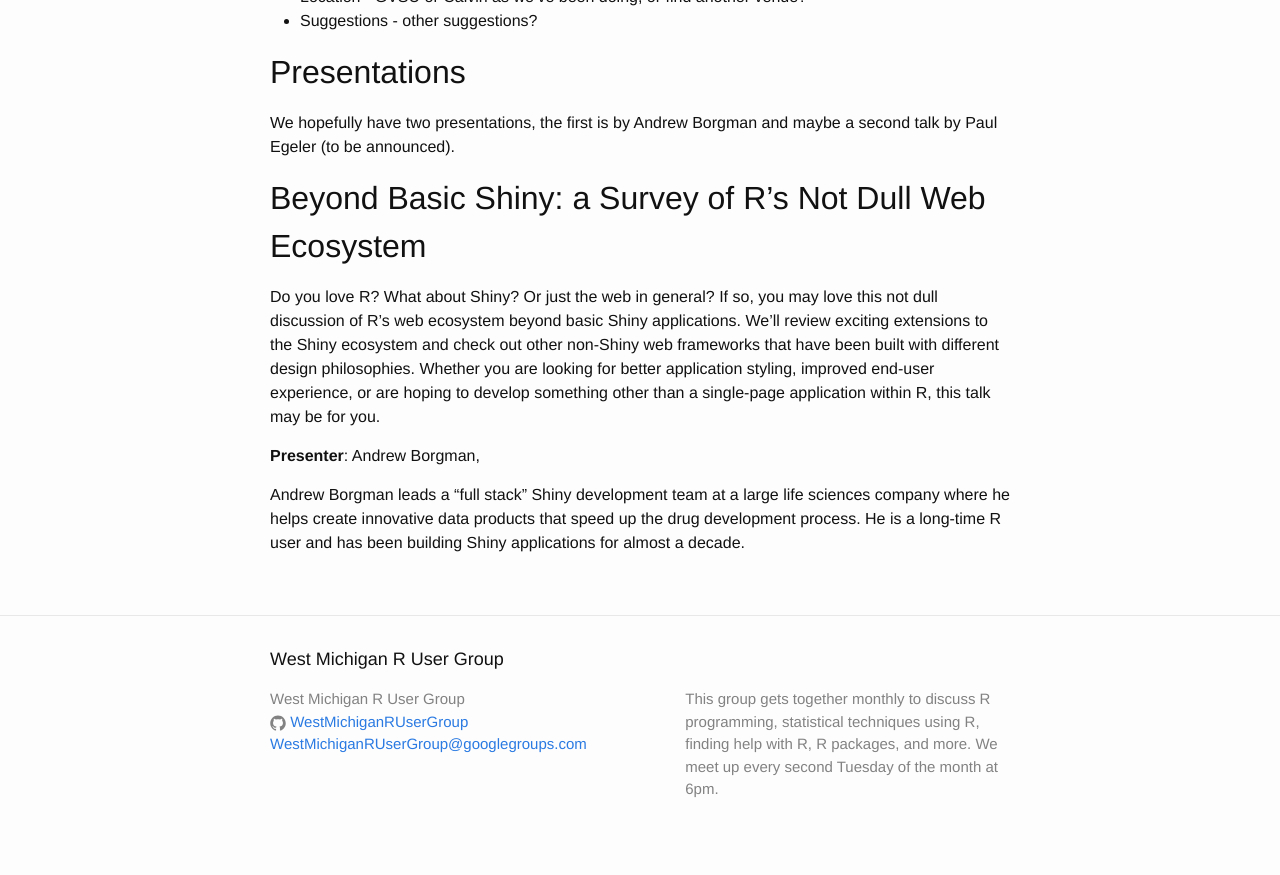
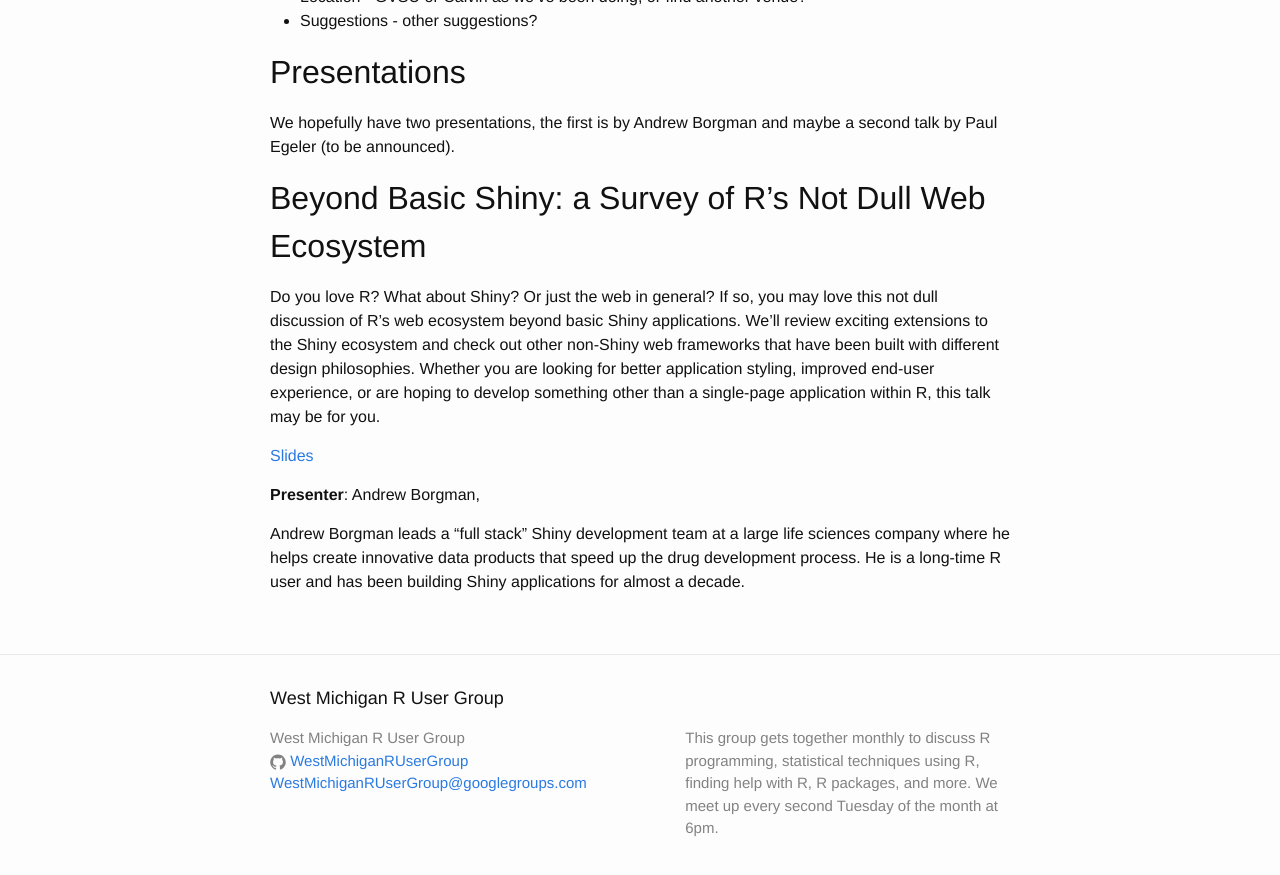
Before and after one commit to WestMichiganRUserGroup/WestMichiganRUserGroup.github.io, a Jekyll site: the page built from _posts/2022-08-09-meeting-announcement-2022-07.md, in a window 1280 px wide and 900 px high, scrolled down 621 px. Shown: the top 875 px of the window. Built offline with Jekyll 4.4.1, drawn with Linux system fonts in a browser that asks for light colours.

Commit message:
Update 2022-08-09-meeting-announcement-2022-07.md

```diff
--- a/_posts/2022-08-09-meeting-announcement-2022-07.md
+++ b/_posts/2022-08-09-meeting-announcement-2022-07.md
@@ -30,6 +30,8 @@
 
 Do you love R? What about Shiny? Or just the web in general? If so, you may love this not dull discussion of R’s web ecosystem beyond basic Shiny applications. We’ll review exciting extensions to the Shiny ecosystem and check out other non-Shiny web frameworks that have been built with different design philosophies. Whether you are looking for better application styling, improved end-user experience, or are hoping to develop something other than a single-page application within R, this talk may be for you.
 
+[Slides](https://github.com/borgmaan/2022-08-08-wmrug/blob/main/2022-08-08-wmrug.pdf)
+
 __Presenter__: Andrew Borgman,
 
 Andrew Borgman leads a "full stack" Shiny development team at a large life sciences company where he helps create innovative data products that speed up the drug development process. He is a long-time R user and has been building Shiny applications for almost a decade.
```
